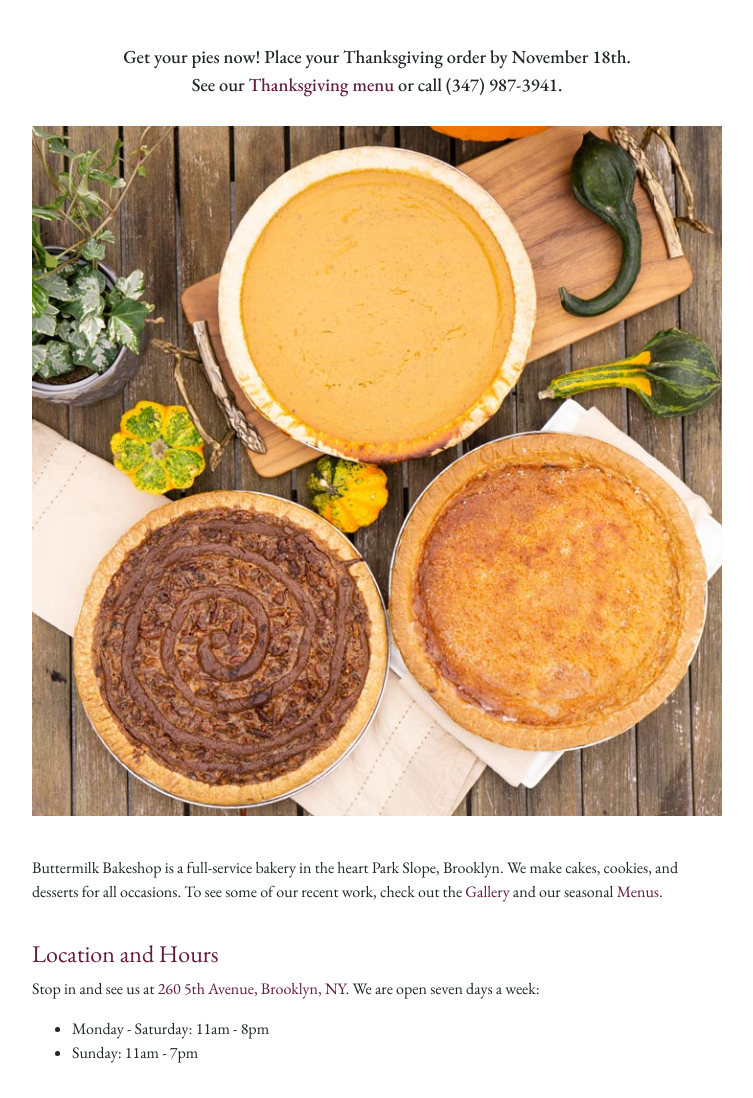
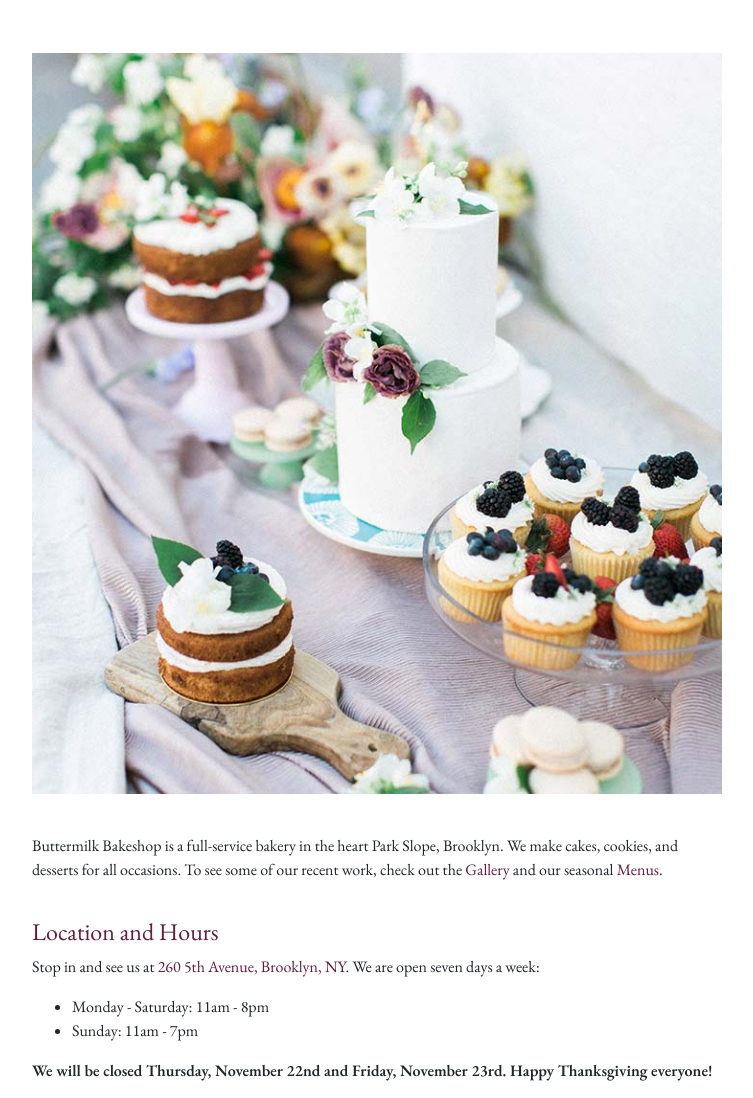
Before and after one commit to buttermilkweb/buttermilkweb.github.io, a plain HTML site: page index.html in a window 1280 px wide. Shown: the part 201-1299 px from the top of the page, without its empty margins (263-1016 px from the left). Drawn offline with nearby package versions, Linux system fonts and the light colour scheme.

Commit message:
removed thanksgiving order by date references and updated hero.

```diff
--- a/index.html
+++ b/index.html
@@ -54,8 +54,7 @@
       <div class="index">
         <img class="logo" src="assets/images/logos/Buttermilk_Bakeshop_Logo.gif">
 
-        <p class="thanksgiving-banner">Get your pies now! Place your Thanksgiving order by November 18th. <br> See our <a href="thanksgiving_menu_2018.html">Thanksgiving menu</a> or call (347) 987-3941.</p>
-        <img class ="hero" src="assets/images/page_images/pie_hero.jpg">
+        <img class ="hero" src="assets/images/page_images/hero.jpg">
 
         <p>Buttermilk Bakeshop is a full-service bakery in the heart Park Slope, Brooklyn. We make cakes, cookies, and desserts for all occasions. To see some of our recent work, check out the <a href="gallery.html">Gallery</a> and our seasonal <a href="menus.html">Menus</a>.
         </p>
@@ -66,6 +65,7 @@
           <li>Monday - Saturday: 11am - 8pm</li>
           <li>Sunday: 11am - 7pm</li>
         </ul>
+        <p><strong>We will be closed Thursday, November 22nd and Friday, November 23rd. Happy Thanksgiving everyone!</strong></p>
 
         <h3>Contact Us</h3>
         <p>For more information or to place an order:</p>
```
Also changed, not shown: thanksgiving_menu_2018.html (+0 -1 lines), assets/images/page_images/pie_hero.jpg (deleted).
